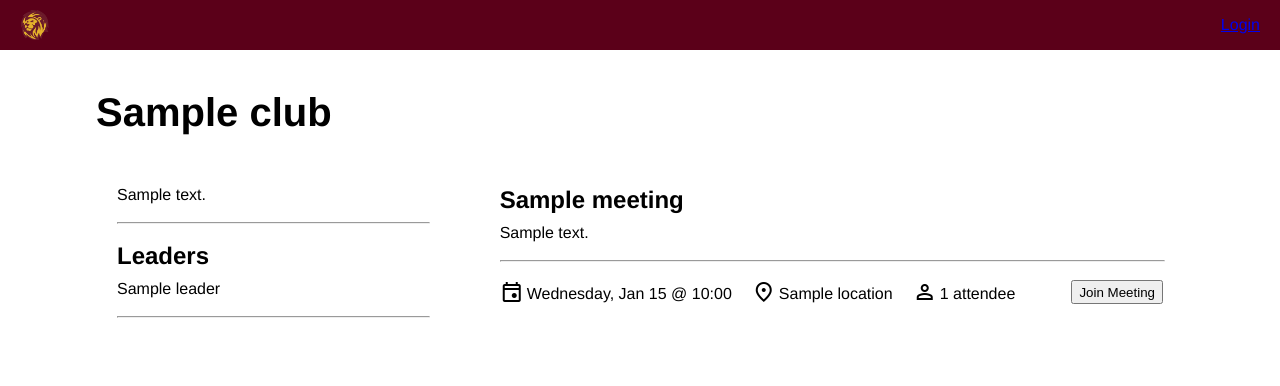
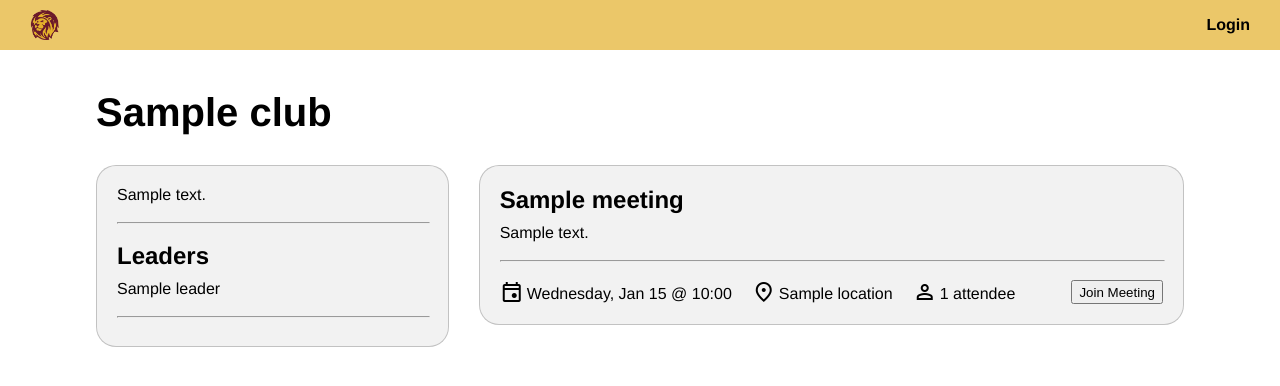
Before and after one commit to InstantRamenPack/lakeside-clubs, a Flask app: template templates/club.html.j2 in a window 1280 px wide. Shown: the top 386 px of the page. Run offline with Flask 3, Linux system fonts and the light colour scheme; the template is opened without the code that fills it: most values are stand-ins (such as "Sample title", 1, 10 or a date in 2020).

Commit message:
color themes and slight bugfix to user import

```diff
--- a/static/functions.js
+++ b/static/functions.js
@@ -49,6 +49,7 @@ function importUsers(club_id) {
 
     if (textBox.style.display == "none" || textBox.style.display == "") {
         textBox.style.display = "block";
+        message.style.display = "block";
         message.textContent = "Please paste in your club's mailing list.";
         button.textContent = "Submit!";
         return;
--- a/static/style.css
+++ b/static/style.css
@@ -1,3 +1,19 @@
+:root {
+    --bg: 255, 255, 255;
+    --text: 0, 0, 0;
+    --accent: 235, 199, 105;
+    --card-bg: 0, 0, 0;
+}
+
+@media (prefers-color-scheme: dark) {
+    :root {
+        --bg: 28, 33, 54;
+        --text: 255, 255, 255;
+        --accent: 67, 35, 42;
+        --card-bg: 255, 255, 255;
+    }
+}
+
 html, body {
     max-width: 100%;
 }
@@ -5,15 +21,8 @@ html, body {
 body {
     font-family: Helvetica;
     margin: 0;
-    background-color: rgb(255, 255, 255);
-}
-
-/** https://developer.mozilla.org/en-US/docs/Web/CSS/Reference/At-rules/@media/prefers-color-scheme **/
-@media (prefers-color-scheme: dark) {
-    body.adaptive {
-        color: rgb(255, 255, 255);
-        background-color: rgb(24, 24, 24);
-    }
+    background-color: rgb(var(--bg));
+    color: rgb(var(--text));
 }
 
 h1, h2, h3, p {
@@ -43,18 +52,16 @@ hr {
     justify-content: space-evenly;
 
     margin-bottom: 40px;
-    padding: 0px 20px;
+    padding: 0px 30px;
     gap: 20px;
     height: 50px;
-    background-color: rgb(91, 0, 25);
+    background-color: rgb(var(--accent));
     backdrop-filter: blur(25px) saturate(80%);
 }
 
-.navbar a {
+#navbar a {
     text-decoration: none;
-    color: white;
-    padding: 10px;
-    transition: all 0.3s ease;
+    color: rgb(var(--text));
     font-weight: bold;
 }
 
@@ -94,12 +101,12 @@ hr {
     padding: 20px;
     border-radius: 20px;
     backdrop-filter: blur(12px) saturate(60%);
-    border: 1px solid rgb(255, 255, 255, 0.2);
-    background-color: rgb(255, 255, 255, 0.05);
+    border: 1px solid rgb(var(--card-bg), 0.2);
+    background-color: rgb(var(--card-bg), 0.05);
 }
 
 .club-card a {
-    color: rgb(255, 255, 255)
+    color: rgb(var(--text));
 }
 
 /** https://developer.mozilla.org/en-US/docs/Web/CSS/CSS_grid_layout/Realizing_common_layouts_using_grids **/
@@ -139,8 +146,8 @@ hr {
     padding: 20px;
     border-radius: 20px;
     backdrop-filter: blur(12px) saturate(60%);
-    border: 1px solid rgb(255, 255, 255, 0.2);
-    background-color: rgb(255, 255, 255, 0.05);
+    border: 1px solid rgb(var(--card-bg), 0.2);
+    background-color: rgb(var(--card-bg), 0.05);
 }
 
 .join-club-button {
@@ -173,8 +180,8 @@ hr {
     padding: 20px;
     border-radius: 20px;
     backdrop-filter: blur(12px) saturate(60%);
-    border: 1px solid rgb(255, 255, 255, 0.2);
-    background-color: rgb(255, 255, 255, 0.05);
+    border: 1px solid rgb(var(--card-bg), 0.2);
+    background-color: rgb(var(--card-bg), 0.05);
 }
 
 .meeting-info {
```
